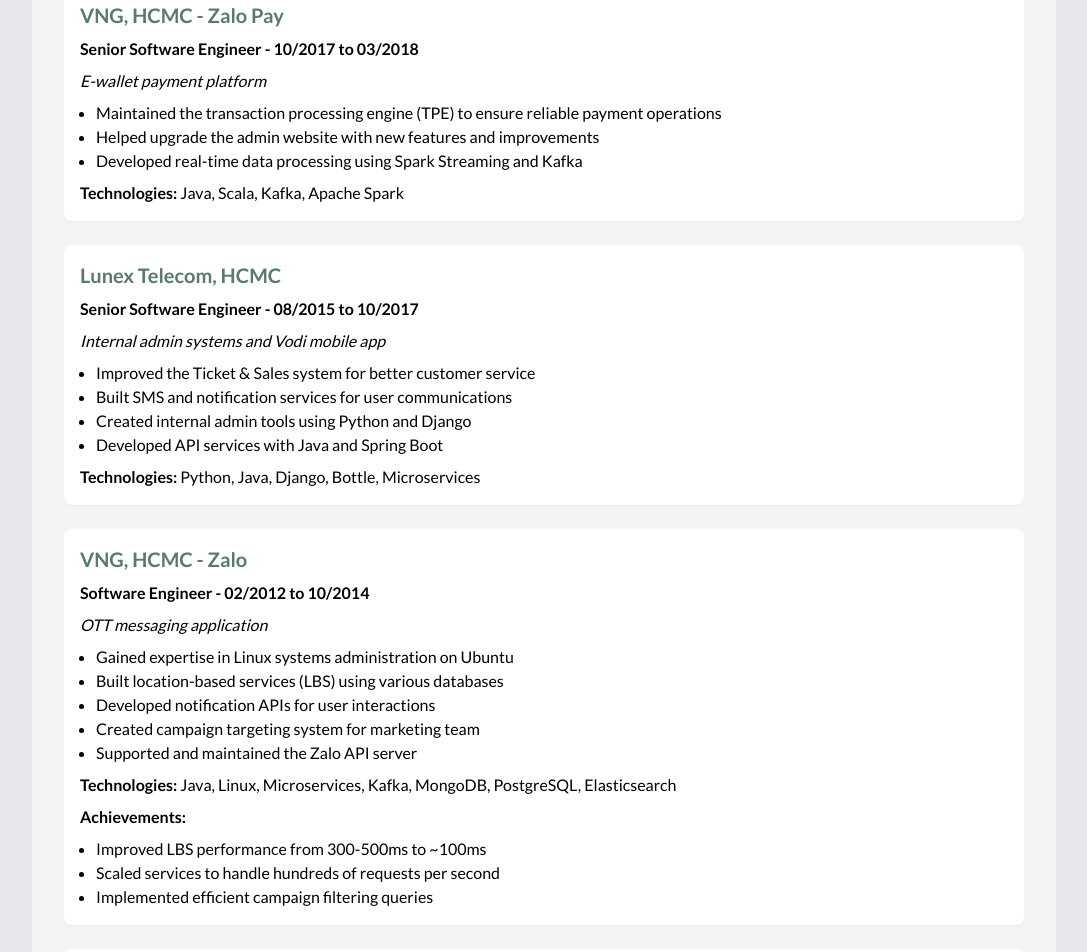
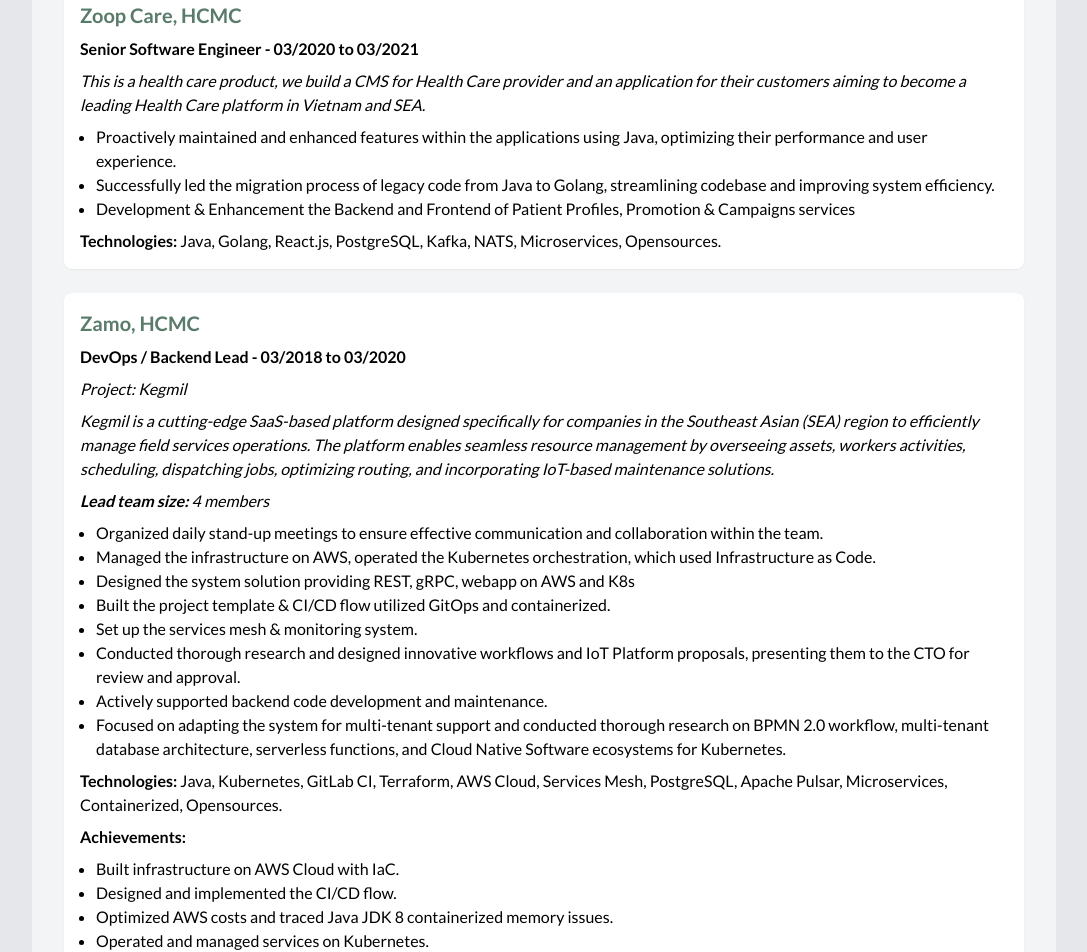
Before and after one commit to truyet/truyet.github.io, a Next.js app: page / in a window 1280 px wide. Shown: the part 2940-3892 px from the top of the page, without its empty margins (96-1183 px from the left). Built offline with nearby package versions, Linux system fonts and the light colour scheme.

Commit message:
Update cv

```diff
--- a/src/app/page.tsx
+++ b/src/app/page.tsx
@@ -214,6 +214,45 @@
               </div>
 
               <div className='flex flex-col space-y-2 p-4 bg-white rounded-lg shadow-sm'>
+                <h4 className='heading text-xl font-semibold'>Zoop Care, HCMC</h4>
+                <span className='font-bold'>Senior Software Engineer - 03/2020 to 03/2021</span>
+                <p><i>This is a health care product, we build a CMS for Health Care provider and an application for their customers aiming to become a leading Health Care platform in Vietnam and SEA.</i></p>
+                <ul className="pl-4 list-disc">
+                  <li>Proactively maintained and enhanced features within the applications using Java, optimizing their performance and user experience.</li>
+                  <li>Successfully led the migration process of legacy code from Java to Golang, streamlining codebase and improving system efficiency.</li>
+                  <li>Development & Enhancement the Backend and Frontend of Patient Profiles, Promotion & Campaigns services</li>
+                </ul>
+                <p><span className='font-bold'>Technologies:</span> Java, Golang, React.js, PostgreSQL, Kafka, NATS, Microservices, Opensources.</p>
+              </div>
+
+              <div className='flex flex-col space-y-2 p-4 bg-white rounded-lg shadow-sm'>
+                <h4 className='heading text-xl font-semibold'>Zamo, HCMC</h4>
+                <span className='font-bold'>DevOps / Backend Lead - 03/2018 to 03/2020</span>
+                <i>Project: Kegmil</i>
+                <p><i>Kegmil is a cutting-edge SaaS-based platform designed specifically for companies in the Southeast Asian (SEA) region to efficiently manage field services operations. The platform enables seamless resource management by overseeing assets, workers activities, scheduling, dispatching jobs, optimizing routing, and incorporating IoT-based maintenance solutions.</i></p>
+                <p><i><b>Lead team size: </b>4 members</i></p>
+                <ul className="pl-4 list-disc">
+                  <li>Organized daily stand-up meetings to ensure effective communication and collaboration within the team.</li>
+                  <li>Managed the infrastructure on AWS, operated the Kubernetes orchestration, which used Infrastructure as Code.</li>
+                  <li>Designed the system solution providing REST, gRPC, webapp on AWS and K8s</li>
+                  <li>Built the project template & CI/CD flow utilized GitOps and containerized.</li>
+                  <li>Set up the services mesh & monitoring system.</li>
+                  <li>Conducted thorough research and designed innovative workflows and IoT Platform proposals, presenting them to the CTO for review and approval.</li>
+                  <li>Actively supported backend code development and maintenance.</li>
+                  <li>Focused on adapting the system for multi-tenant support and conducted thorough research on BPMN 2.0 workflow, multi-tenant database architecture, serverless functions, and Cloud Native Software ecosystems for Kubernetes.</li>
+                </ul>
+                <p><span className='font-bold'>Technologies:</span> Java, Kubernetes, GitLab CI, Terraform, AWS Cloud, Services Mesh, PostgreSQL, Apache Pulsar, Microservices, Containerized, Opensources.</p>
+                <p><span className='font-bold'>Achievements:</span></p>
+                <ul className="pl-4 list-disc">
+                  <li>Built infrastructure on AWS Cloud with IaC.</li>
+                  <li>Designed and implemented the CI/CD flow.</li>
+                  <li>Optimized AWS costs and traced Java JDK 8 containerized memory issues.</li>
+                  <li>Operated and managed services on Kubernetes.</li>
+                  <li>Architected IoT dataflows using AWS IoT and Serverless.</li>
+                </ul>
+              </div>
+
+              <div className='flex flex-col space-y-2 p-4 bg-white rounded-lg shadow-sm'>
                 <h4 className='heading text-xl font-semibold'>VNG, HCMC - Zalo Pay</h4>
                 <span className='font-bold'>Senior Software Engineer - 10/2017 to 03/2018</span>
                 <p><i>E-wallet payment platform</i></p>
```
